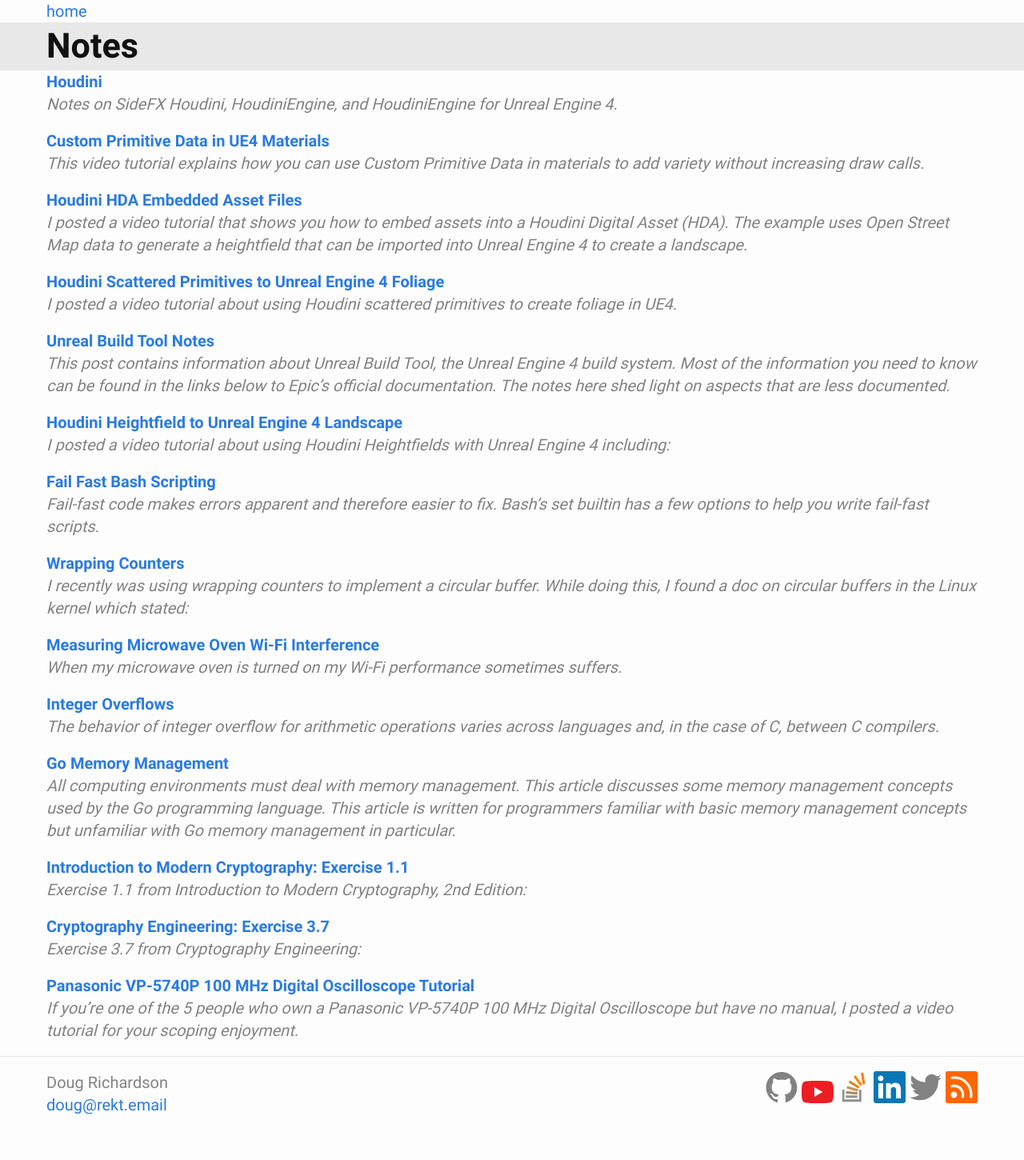
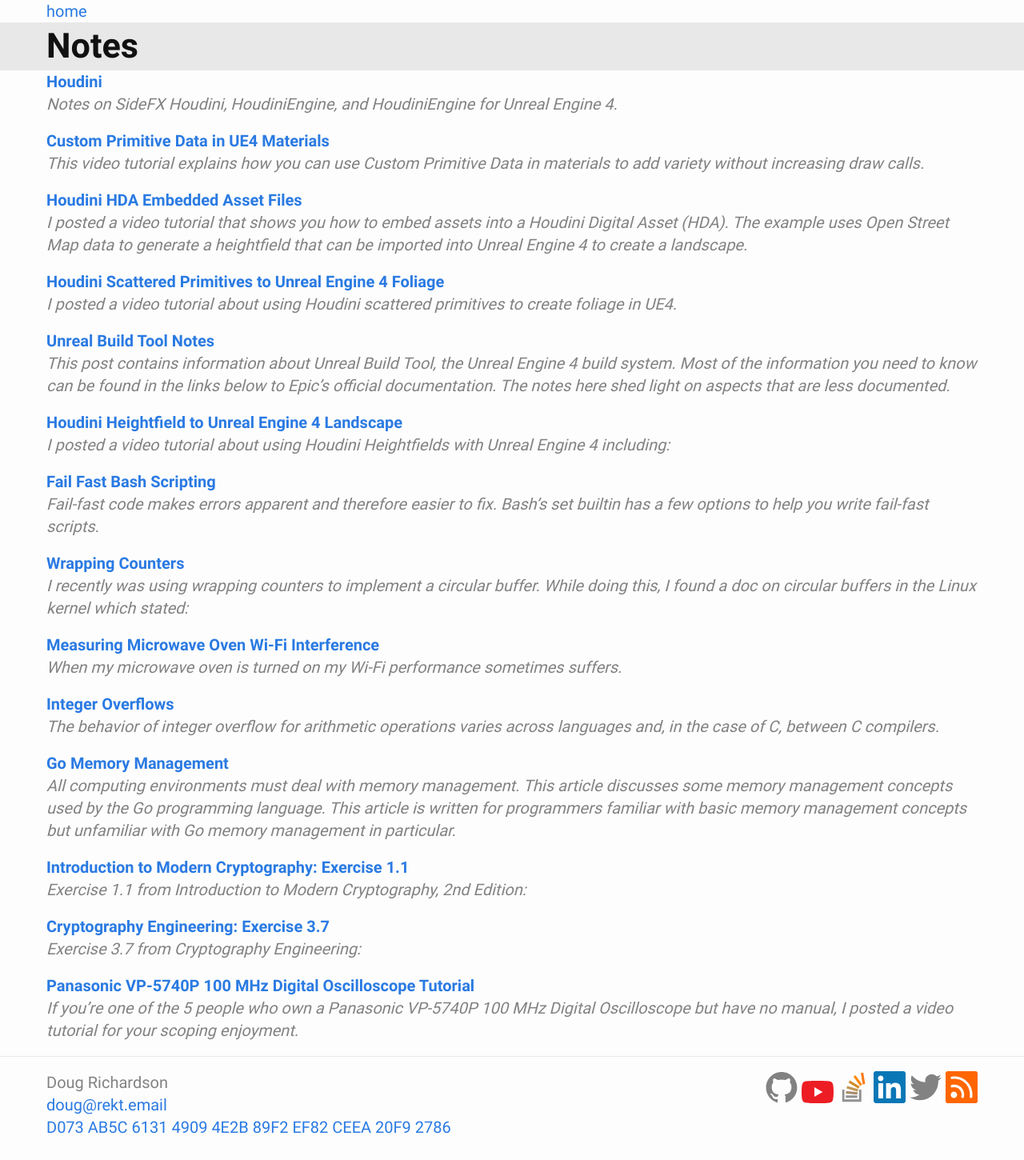
Before and after one commit to drichardson/dougrichardson.us, a Jekyll site: the page built from site/index.html, in a window 1280 px wide. Shown: the whole page at 80% size. Built offline with Jekyll 4.4.1, drawn with Linux system fonts in a browser that asks for light colours; before the commit the page ends 1422 px from its top, so only the background shows below that.

Commit message:
link to key

```diff
--- a/site/_includes/footer.html
+++ b/site/_includes/footer.html
@@ -6,6 +6,7 @@
 <ul class="contact-list">
 <li>{{ site.realname }}</li>
 <li><a href="mailto:{{ site.email }}">{{ site.email }}</a></li>
+<li><a href="/pgp.asc">D073 AB5C 6131 4909 4E2B  89F2 EF82 CEEA 20F9 2786</a></li>
 </ul>
 </div>
 
```
